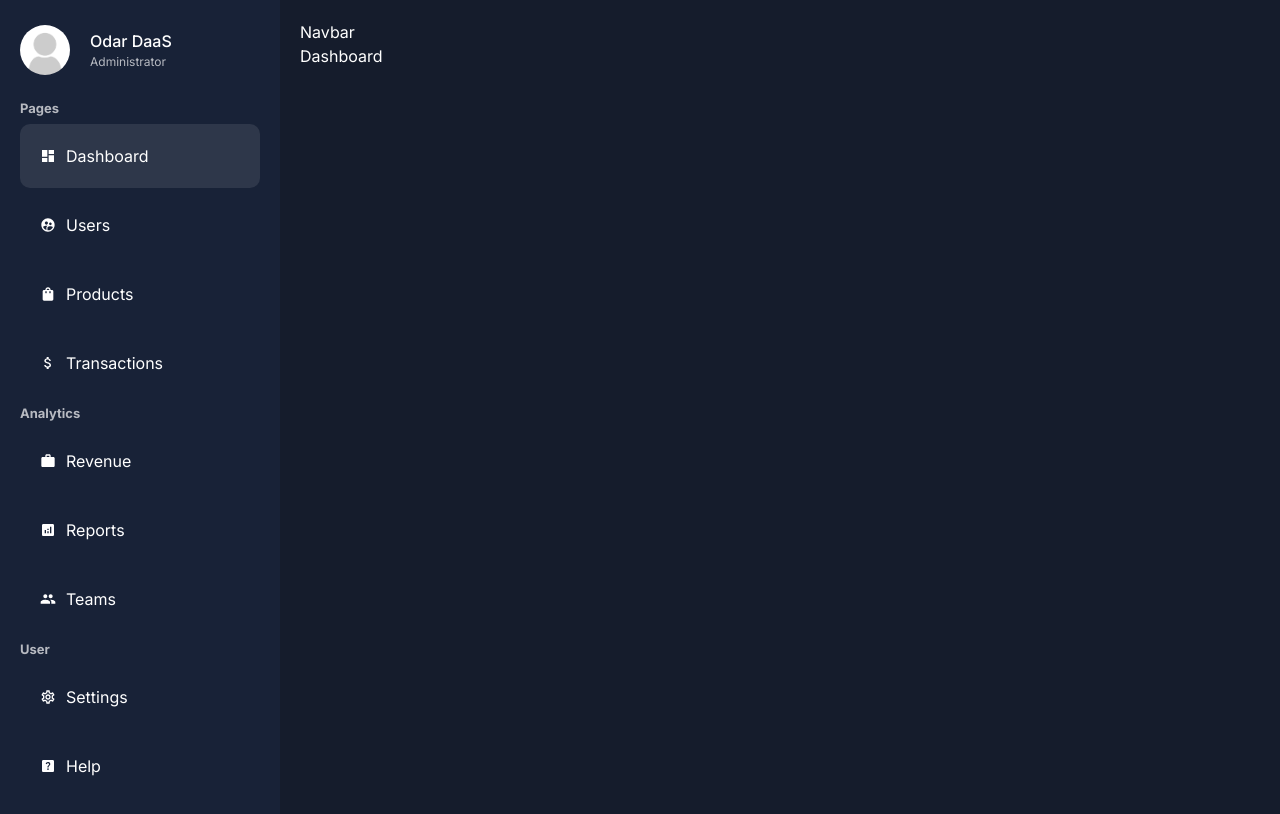
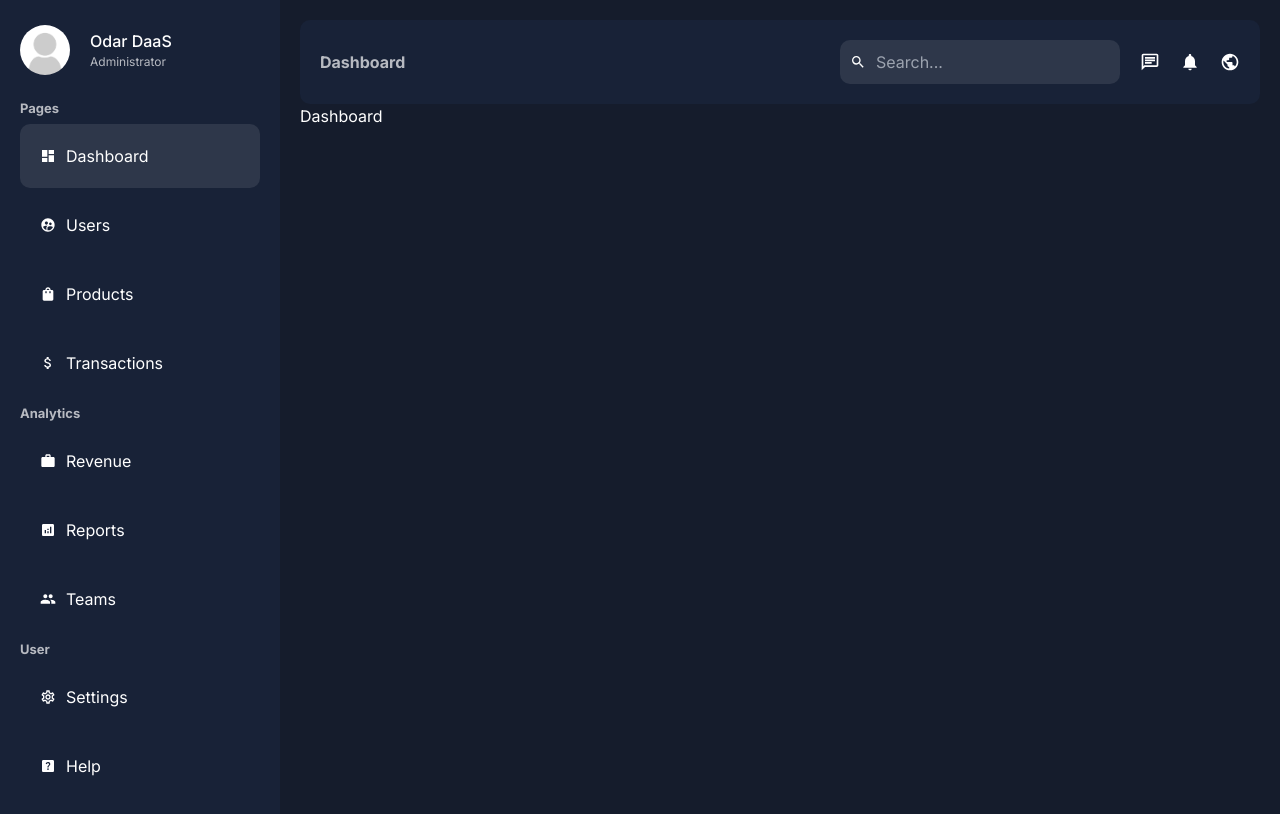
Before and after one commit to chaad98/Admin-Dashboard, a Next.js app: page /dashboard in a window 1280 px wide. Shown: the top 814 px of the page. Built offline with nearby package versions, Linux system fonts and the light colour scheme.

Commit message:
Completed navbar design

```diff
--- a/src/app/ui/dashboard/navbar/navbar.module.css
+++ b/src/app/ui/dashboard/navbar/navbar.module.css
@@ -0,0 +1,40 @@
+.container {
+  display: flex;
+  align-items: center;
+  justify-content: space-between;
+  padding: 20px;
+  border-radius: 10px;
+  background-color: var(--bgSoft);
+}
+
+.title {
+  color: var(--textSoft);
+  font-weight: bold;
+  text-transform: capitalize;
+}
+
+.menu {
+  display: flex;
+  align-items: center;
+  gap: 20px;
+}
+
+.search {
+  display: flex;
+  align-items: center;
+  gap: 10px;
+  background-color: #2e374a;
+  padding: 10px;
+  border-radius: 10px;
+}
+
+.inputSearch {
+  background-color: transparent;
+  border: none;
+  color: var(--text);
+}
+
+.icons {
+  display: flex;
+  gap: 20px;
+}
--- a/src/app/ui/dashboard/navbar/navbar.tsx
+++ b/src/app/ui/dashboard/navbar/navbar.tsx
@@ -1,5 +1,37 @@
+"use client";
+
+import { usePathname } from "next/navigation";
+import styles from "./navbar.module.css";
+import {
+  MdNotifications,
+  MdOutlineChat,
+  MdPublic,
+  MdSearch,
+} from "react-icons/md";
+
 const Navbar = () => {
-  return <div>Navbar</div>;
+  const pathName = usePathname();
+
+  return (
+    <div className={styles.container}>
+      <div className={styles.title}>{pathName.split("/").pop()}</div>
+      <div className={styles.menu}>
+        <div className={styles.search}>
+          <MdSearch />
+          <input
+            type="text"
+            placeholder="Search..."
+            className={styles.inputSearch}
+          />
+        </div>
+        <div className={styles.icons}>
+          <MdOutlineChat size={20} />
+          <MdNotifications size={20} />
+          <MdPublic size={20} />
+        </div>
+      </div>
+    </div>
+  );
 };
 
 export default Navbar;
--- a/src/app/ui/dashboard/sidebar/menuLink/menuLink.tsx
+++ b/src/app/ui/dashboard/sidebar/menuLink/menuLink.tsx
@@ -6,8 +6,6 @@ import { usePathname } from "next/navigation";
 
 const MenuLink = ({ item }: any) => {
   const pathName = usePathname();
-
-  console.log("Path:", pathName);
 
   return (
     <Link
```
